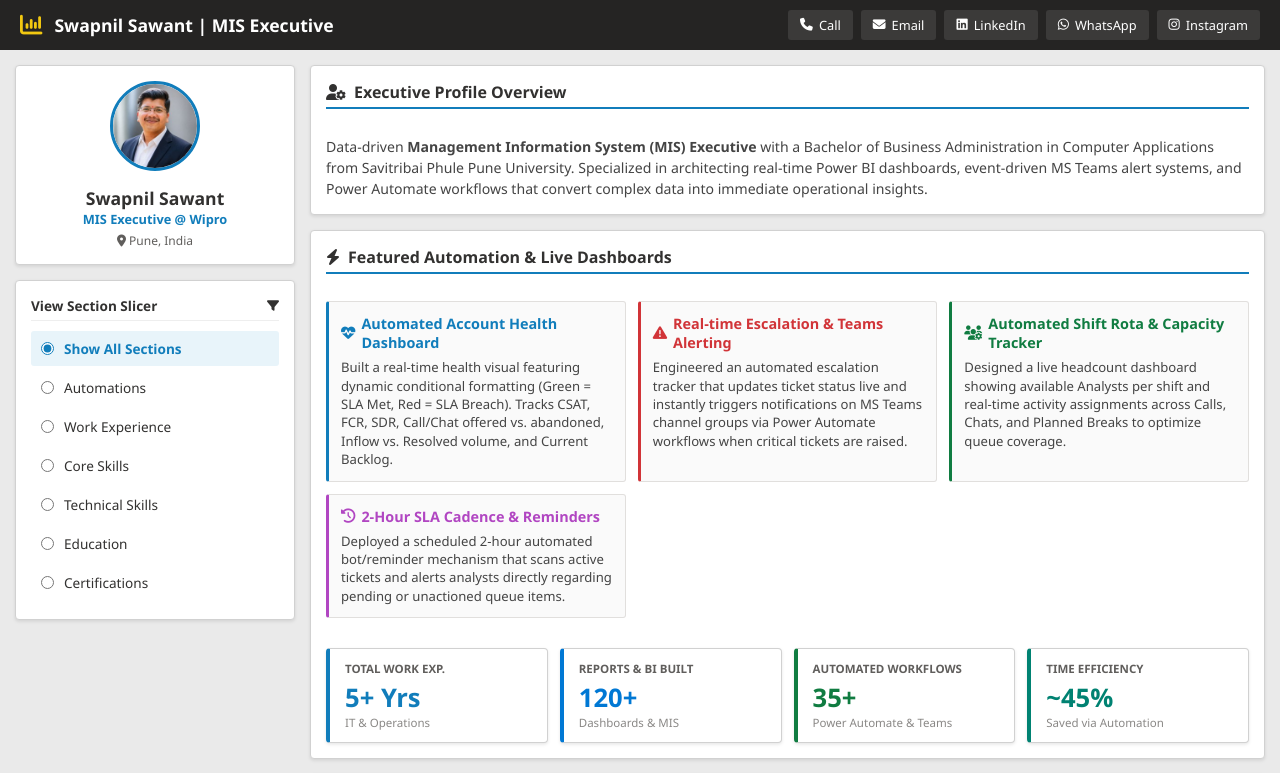
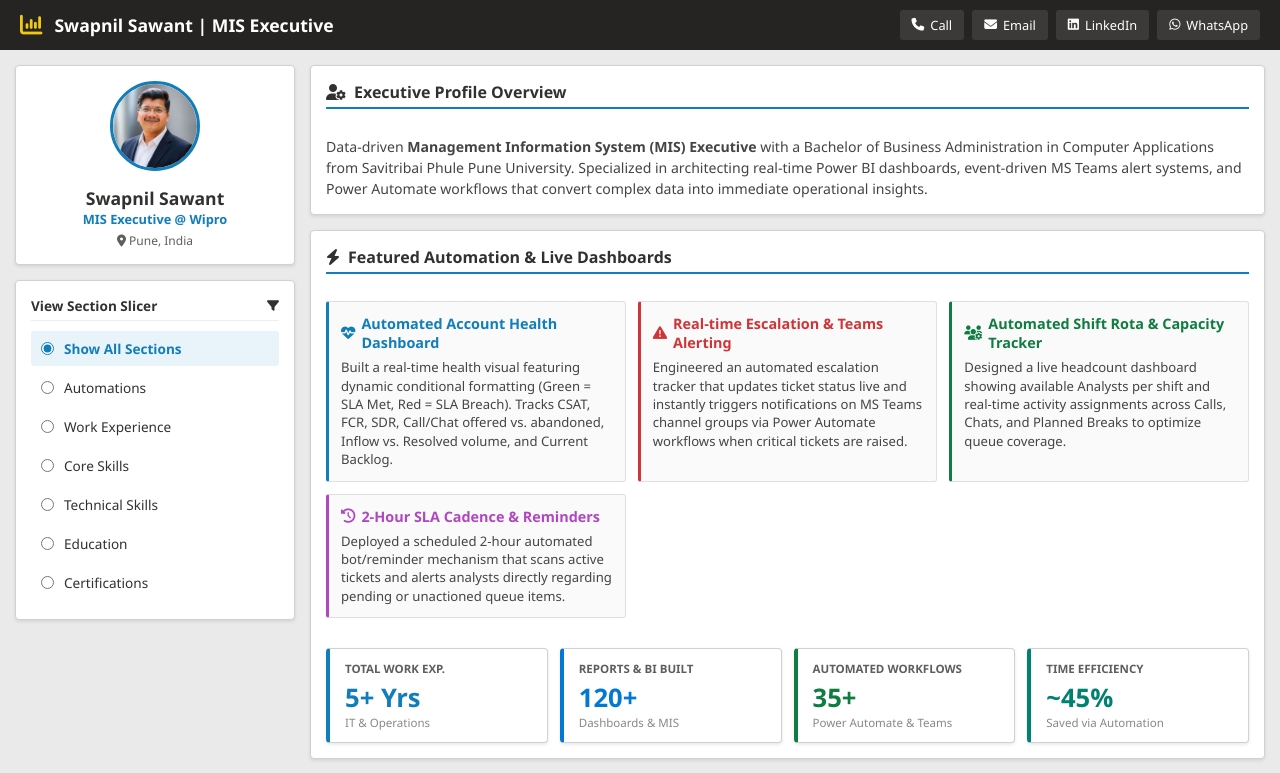
Before and after one commit to SwapnilSawant8575/Swapnil_Resume, a plain HTML site: page index.html in a window 1280 px wide. Shown: the top 773 px of the page. Drawn offline with Linux system fonts and the light colour scheme.

Commit message:
Update index.html

```diff
--- a/index.html
+++ b/index.html
@@ -355,7 +355,6 @@
             <a href="mailto:swapnilsawant8575@gmail.com" class="contact-btn"><i class="fa-solid fa-envelope"></i> Email</a>
             <a href="https://linkedin.com/in/swapnilsawant8575" target="_blank" class="contact-btn"><i class="fa-brands fa-linkedin"></i> LinkedIn</a>
             <a href="https://wa.me/917385552883" target="_blank" class="contact-btn wa"><i class="fa-brands fa-whatsapp"></i> WhatsApp</a>
-            <a href="https://instagram.com/swapnil_sawant_8575" target="_blank" class="contact-btn ig"><i class="fa-brands fa-instagram"></i> Instagram</a>
         </div>
     </header>
 
```
